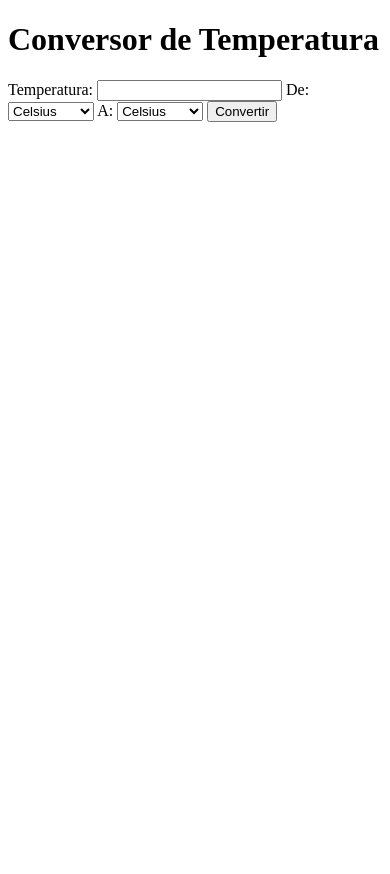
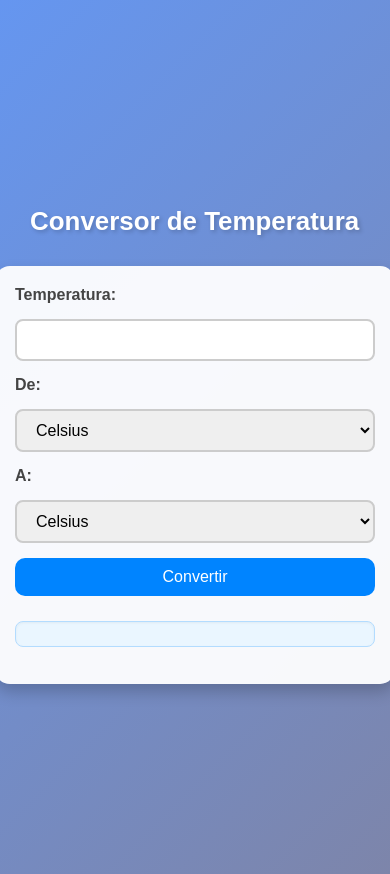
Before and after one commit to Jean-snt/PROYECTO-CI-, a plain HTML site: page index.html in a window 390 px wide. Before the commit the page ends 844 px from the top, so only its background shows below. Drawn offline with Linux system fonts and the light colour scheme.

Commit message:
chore: agregar estructura base del proyecto

```diff
--- a/index.html
+++ b/index.html
@@ -2,34 +2,48 @@
 <html lang="es">
 <head>
   <meta charset="UTF-8" />
+  <meta name="viewport" content="width=device-width, initial-scale=1.0" />
   <title>Conversor de Temperatura</title>
-
+  <link rel="stylesheet" href="style.css" />
 </head>
 <body>
+
+  <!-- TÍTULO -->
   <h1>Conversor de Temperatura</h1>
+
+  <!-- FORMULARIO -->
   <form id="conversor-form">
-    <label>Temperatura:</label>
+
+    <!-- Campo de entrada de temperatura -->
+    <label for="temperatura">Temperatura:</label>
     <input type="number" id="temperatura" required />
 
-    <label>De:</label>
+    <!-- Selección de unidad de origen -->
+    <label for="de-unidad">De:</label>
     <select id="de-unidad">
       <option value="celsius">Celsius</option>
       <option value="fahrenheit">Fahrenheit</option>
       <option value="kelvin">Kelvin</option>
     </select>
 
-    <label>A:</label>
+    <!-- Selección de unidad de destino -->
+    <label for="a-unidad">A:</label>
     <select id="a-unidad">
       <option value="celsius">Celsius</option>
       <option value="fahrenheit">Fahrenheit</option>
       <option value="kelvin">Kelvin</option>
     </select>
 
+    <!-- Botón para convertir -->
     <button type="submit">Convertir</button>
+
+     <!-- Resultado de la conversión -->
+  <p id="resultado"></p>
   </form>
 
-  <p id="resultado"></p>
 
+
+  <!-- SCRIPT -->
   <script>
     document.getElementById("conversor-form").addEventListener("submit", function (e) {
       e.preventDefault();
@@ -62,5 +76,6 @@
       resultadoDiv.textContent = `Resultado: ${convertido.toFixed(2)} °${a.charAt(0).toUpperCase()}`;
     });
   </script>
+
 </body>
 </html>
--- a/style.css
+++ b/style.css
@@ -1,2 +1,144 @@
+/* 1. Estilos generales del cuerpo */
+body {
+  font-family: 'Avenir', 'Arial', sans-serif;
+  background: linear-gradient(135deg, #6596f0, #7d85aa);
+  display: flex;
+  flex-direction: column;
+  align-items: center;
+  justify-content: center;
+  min-height: 100vh;
+  margin: 0;
+  padding: 20px;
+  color: #333;
+}
 
-/* Este es un comentario al final del archivo */
+/* 2. Título con animación de latido */
+h1 {
+  color: #fff;
+  text-shadow: 2px 2px 4px rgba(0, 0, 0, 0.2);
+  margin-bottom: 30px;
+  animation: heartbeat 1.8s ease-in-out infinite;
+}
+
+/* Animación de latido suave */
+@keyframes heartbeat {
+  0%, 100% {
+    transform: scale(1);
+  }
+  30% {
+    transform: scale(1.08);
+  }
+  60% {
+    transform: scale(1.02);
+  }
+}
+
+
+/* 3. Estilos del formulario */
+#conversor-form {
+  background: rgba(255, 255, 255, 0.95);
+  padding: 30px;
+  border-radius: 15px;
+  box-shadow: 0 8px 16px rgba(0, 0, 0, 0.2);
+  max-width: 400px;
+  width: 100%;
+  display: flex;
+  flex-direction: column;
+  gap: 15px;
+  transition: transform 0.3s ease, box-shadow 0.3s ease;
+}
+
+#conversor-form:hover {
+  transform: translateY(-3px);
+  box-shadow: 0 12px 24px rgba(0, 0, 0, 0.3);
+}
+
+/* 4. Etiquetas */
+label {
+  font-weight: bold;
+  color: #444;
+}
+
+/* 5. Inputs y selects */
+input[type="number"],
+select {
+  padding: 10px 15px;
+  border-radius: 8px;
+  border: 2px solid #ccc;
+  font-size: 1em;
+  transition: all 0.3s ease;
+  outline: none;
+  box-sizing: border-box;
+}
+
+input[type="number"]:focus,
+select:focus {
+  border-color: #0084ff;
+  box-shadow: 0 0 8px rgba(0, 132, 255, 0.3);
+}
+
+input[type="number"]:hover,
+select:hover {
+  border-color: #66afe9;
+  box-shadow: 0 0 12px rgba(102, 175, 233, 0.4);
+  cursor: pointer;
+}
+
+/* 6. Botón */
+button {
+  background-color: #0084ff;
+  color: white;
+  padding: 12px 20px;
+  border: none;
+  border-radius: 10px;
+  font-size: 1.1em;
+  cursor: pointer;
+  transition: background-color 0.3s ease, transform 0.2s ease;
+}
+
+button:hover {
+  background-color: #006fd6;
+  transform: scale(1.05);
+}
+
+/* 7. Resultado */
+/* Resultado dentro del formulario */
+#resultado {
+  margin-top: 10px;
+  padding: 12px 16px;
+  font-size: 1.1em;
+  font-weight: bold;
+  color: #2c3e50;
+  background-color: #eaf6ff;
+  border: 1.5px solid #b3dcff;
+  border-radius: 8px;
+  text-align: center;
+  box-shadow: inset 0 1px 3px rgba(0, 0, 0, 0.05);
+  transition: all 0.3s ease;
+}
+
+
+/* 8. Responsive para móviles */
+@media (max-width: 480px) {
+  body {
+    padding: 15px;
+  }
+
+  h1 {
+    font-size: 1.6rem;
+    text-align: center;
+  }
+
+  #conversor-form {
+    padding: 20px;
+  }
+
+  button {
+    font-size: 1em;
+    padding: 10px 16px;
+  }
+
+  #resultado {
+    font-size: 1.1em;
+  }
+}
```
Also changed, not shown: script.js (+29 -31 lines), 1 other file.
